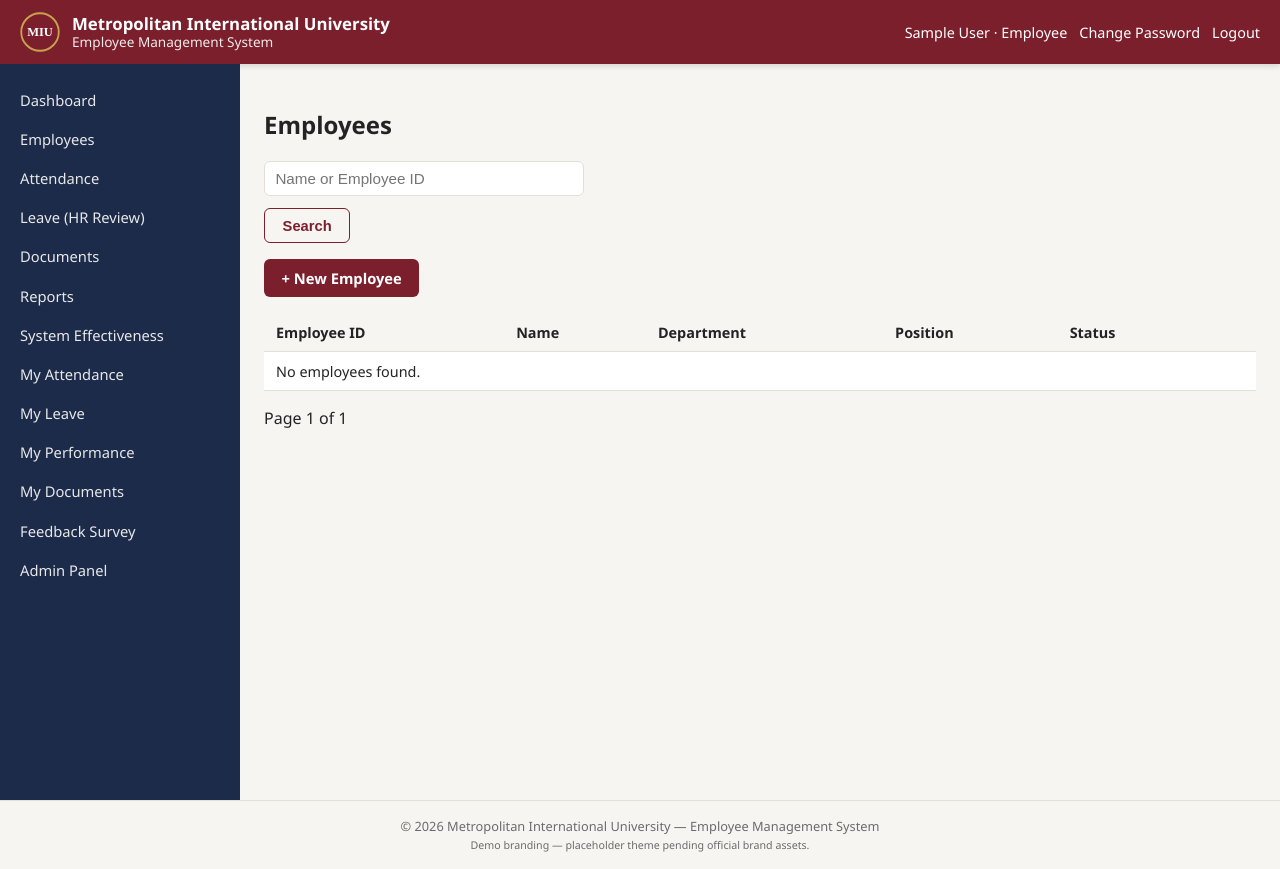
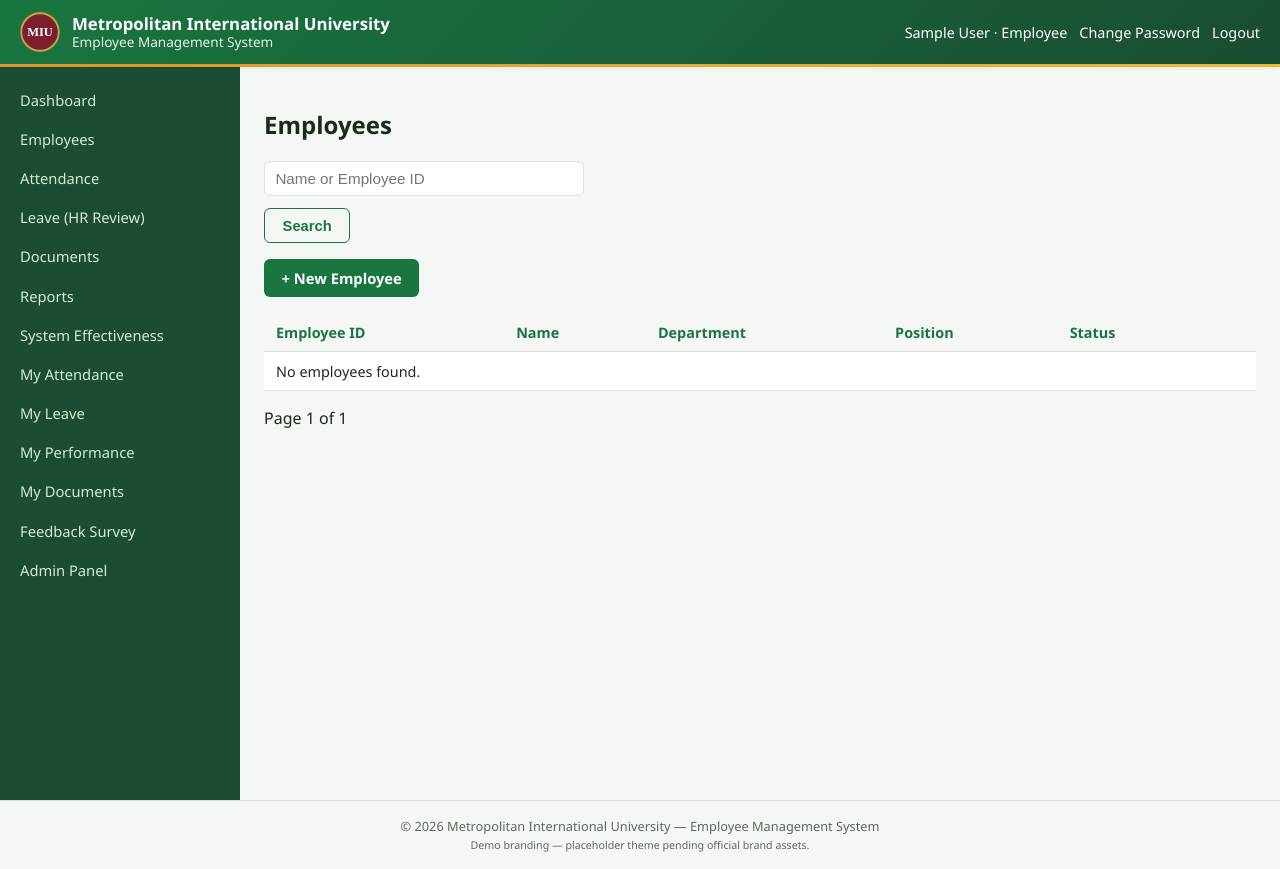
Before and after one commit to Goddy36-A/miu-ems, a Django app: page /employees/ in a window 1280 px wide. Run offline with Django 5.2, Linux system fonts and the light colour scheme; the visitor is signed in with stand-in values (Sample User, id 1); data that the repository does not hold is empty.

Commit message:
feat: apply real MIU green and gold brand colors

```diff
--- a/static/css/miu-theme.css
+++ b/static/css/miu-theme.css
@@ -1,21 +1,24 @@
 /*
-  MIU-EMS placeholder brand theme.
-  Colors are NOT verified official MIU branding — see settings.MIU_BRANDING.
-  Swap the CSS variables below in one place once official brand guidelines
-  are supplied.
+  MIU-EMS Brand Theme — Real Metropolitan International University Colors
+  Primary green: hsl(145, 65%, 28%)
+  Gold accent:   hsl(38, 70%, 50%)
 */
 :root {
-  --miu-primary: #7A1F2B;
-  --miu-secondary: #1C2B4A;
-  --miu-accent: #C9A24B;
-  --miu-bg: #F7F5F2;
+  --miu-primary:       hsl(145, 65%, 28%);   /* MIU green */
+  --miu-primary-dark:  hsl(150, 50%, 20%);   /* deeper green */
+  --miu-secondary:     hsl(150, 50%, 20%);   /* sidebar / dark green */
+  --miu-accent:        hsl(38,  70%, 50%);   /* MIU gold */
+  --miu-accent-light:  hsl(45,  80%, 55%);   /* lighter gold */
+  --miu-hero-gradient: linear-gradient(135deg, hsl(145, 65%, 28%), hsl(150, 50%, 20%));
+  --miu-gold-gradient: linear-gradient(135deg, hsl(38,  70%, 50%), hsl(45,  80%, 55%));
+  --miu-bg:      #F5F7F5;
   --miu-surface: #FFFFFF;
-  --miu-text: #232323;
-  --miu-muted: #6B6B6B;
-  --miu-border: #E3DFD8;
-  --miu-success: #2E7D46;
-  --miu-warning: #B8860B;
-  --miu-danger: #B3261E;
+  --miu-text:    #1A2B1A;
+  --miu-muted:   #5A6B5A;
+  --miu-border:  #D8E4D8;
+  --miu-success: hsl(145, 65%, 28%);
+  --miu-warning: hsl(38,  70%, 50%);
+  --miu-danger:  #B3261E;
 }
 
 * { box-sizing: border-box; }
@@ -27,11 +30,11 @@ body {
   color: var(--miu-text);
 }
 
-a { color: var(--miu-secondary); text-decoration: none; }
+a { color: var(--miu-primary); text-decoration: none; }
 a:hover { text-decoration: underline; }
 
 .miu-header {
-  background: var(--miu-primary);
+  background: var(--miu-hero-gradient);
   color: #fff;
   padding: 0.75rem 1.25rem;
   display: flex;
@@ -47,6 +50,17 @@ a:hover { text-decoration: underline; }
 .miu-header .user-menu { font-size: 0.9rem; display: flex; align-items: center; gap: 0.75rem; }
 .miu-header .user-menu a { color: #fff; }
 
+/* Gold accent bar under header */
+.miu-header::after {
+  content: '';
+  position: absolute;
+  left: 0; right: 0;
+  height: 3px;
+  background: var(--miu-gold-gradient);
+  top: 100%;
+}
+.miu-header { position: relative; }
+
 .miu-layout { display: flex; min-height: calc(100vh - 64px); }
 
 .miu-sidebar {
@@ -59,7 +73,7 @@ a:hover { text-decoration: underline; }
 .miu-sidebar a {
   display: block;
   padding: 0.6rem 1.25rem;
-  color: #E8E8E8;
+  color: #D4ECD4;
   font-size: 0.92rem;
 }
 .miu-sidebar a:hover, .miu-sidebar a.active {
@@ -100,6 +114,11 @@ a:hover { text-decoration: underline; }
   font-size: 0.95rem;
   margin-bottom: 0.75rem;
 }
+.form-control:focus, .form-select:focus {
+  outline: none;
+  border-color: var(--miu-primary);
+  box-shadow: 0 0 0 3px hsla(145, 65%, 28%, 0.15);
+}
 
 .btn {
   display: inline-block;
@@ -111,32 +130,34 @@ a:hover { text-decoration: underline; }
   font-weight: 600;
 }
 .btn-primary { background: var(--miu-primary); color: #fff; }
+.btn-primary:hover { background: var(--miu-primary-dark); }
+.btn-accent { background: var(--miu-gold-gradient); color: #fff; }
 .btn-secondary { background: var(--miu-secondary); color: #fff; }
 .btn-outline { background: transparent; border: 1px solid var(--miu-primary); color: var(--miu-primary); }
 .btn-danger { background: var(--miu-danger); color: #fff; }
 
 table.miu-table { width: 100%; border-collapse: collapse; background: var(--miu-surface); }
 table.miu-table th, table.miu-table td { padding: 0.6rem 0.75rem; border-bottom: 1px solid var(--miu-border); text-align: left; font-size: 0.9rem; }
-table.miu-table th { background: var(--miu-bg); font-weight: 600; }
+table.miu-table th { background: var(--miu-bg); font-weight: 600; color: var(--miu-primary); }
 
 .badge { display: inline-block; padding: 0.2rem 0.55rem; border-radius: 999px; font-size: 0.75rem; font-weight: 600; }
-.badge-success { background: #E4F3E8; color: var(--miu-success); }
-.badge-warning { background: #FBF1DA; color: var(--miu-warning); }
+.badge-success { background: hsla(145, 65%, 28%, 0.12); color: var(--miu-primary); }
+.badge-warning { background: hsla(38, 70%, 50%, 0.15); color: hsl(38, 70%, 35%); }
 .badge-danger { background: #FBE6E4; color: var(--miu-danger); }
 .badge-muted { background: #EEEEEE; color: var(--miu-muted); }
 
 .messages { list-style: none; padding: 0; margin: 0 0 1rem; }
 .messages li { padding: 0.6rem 0.9rem; border-radius: 6px; margin-bottom: 0.5rem; font-size: 0.9rem; }
-.messages li.success { background: #E4F3E8; color: var(--miu-success); }
+.messages li.success { background: hsla(145, 65%, 28%, 0.10); color: var(--miu-primary); }
 .messages li.error { background: #FBE6E4; color: var(--miu-danger); }
-.messages li.info { background: #E7ECF3; color: var(--miu-secondary); }
+.messages li.info { background: hsla(145, 65%, 28%, 0.07); color: var(--miu-secondary); }
 
 .login-page {
   min-height: 100vh;
   display: flex;
   align-items: center;
   justify-content: center;
-  background: linear-gradient(135deg, var(--miu-secondary), var(--miu-primary));
+  background: var(--miu-hero-gradient);
 }
 .login-card {
   background: #fff;
@@ -146,6 +167,7 @@ table.miu-table th { background: var(--miu-bg); font-weight: 600; }
   max-width: 380px;
   text-align: center;
   box-shadow: 0 10px 30px rgba(0,0,0,0.25);
+  border-top: 4px solid var(--miu-accent);
 }
 .login-card img { height: 64px; margin-bottom: 0.75rem; }
 .login-card h1 { font-size: 1.15rem; margin: 0.25rem 0; color: var(--miu-primary); }
```
